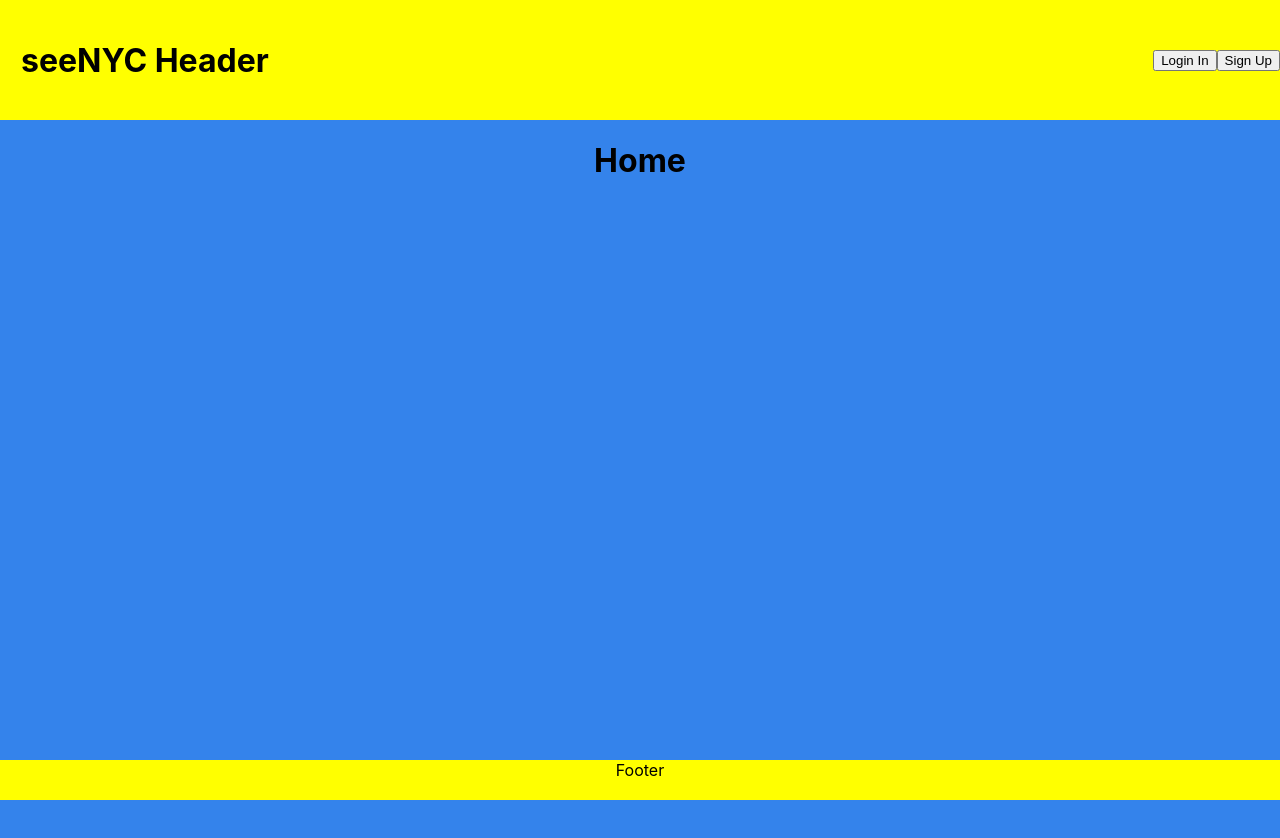
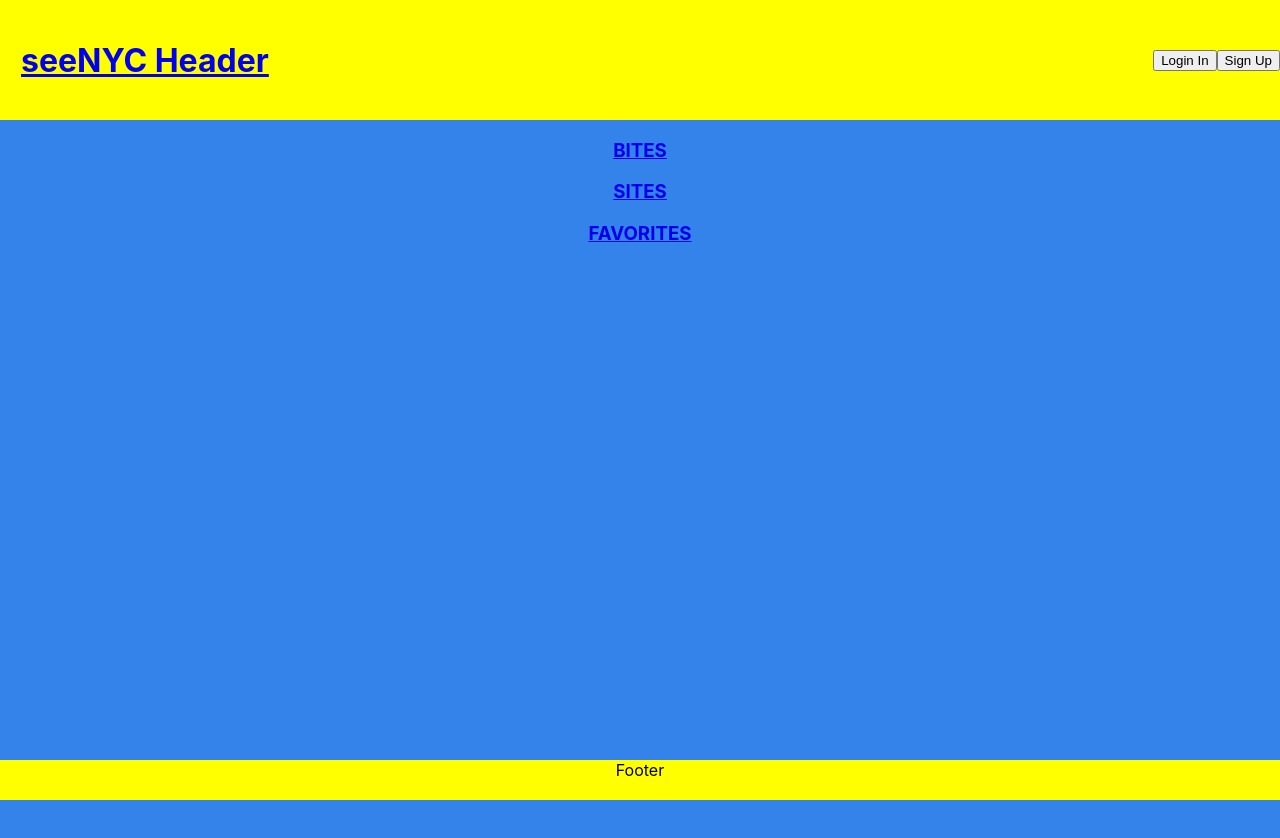
Before and after one commit to eloisebarrow/inside-nyc, a React (Create React App) app in the folder client/: page / in a window 1280 px wide. Shown: the top 838 px of the page. Built offline with nearby package versions, Linux system fonts and the light colour scheme; no server answers.

Commit message:
Links active/destinations grid styled

```diff
--- a/client/src/App.css
+++ b/client/src/App.css
@@ -36,6 +36,12 @@ body {
   flex-direction: column;
 }
 
+
+
+.single-destination {
+  background: rgba(0, 0, 0, 0.5);
+}
+
 .footer {
   position: static;
   bottom: 0;
@@ -58,7 +64,10 @@ body {
   .listContainer {
     display: grid;
     grid-gap: 10px;
-    grid-template-columns: repeat(auto-fit, minmax(380px, 1fr));
+    grid-template-columns: repeat(auto-fit, minmax(300px, 1fr));
+    text-align: center;
+    margin: 5%;
+
   }
 
 }
--- a/client/src/components/header.js
+++ b/client/src/components/header.js
@@ -1,9 +1,12 @@
 import React from "react";
+import { Link } from "react-router-dom"
 
 function Header() {
   return (
     <div className="header">
-      <h1>seeNYC Header</h1>
+      <Link to="/">
+        <h1>seeNYC Header</h1>
+      </Link>
       <div>
         <button>Login In</button>
         <button>Sign Up</button>
--- a/client/src/components/home.js
+++ b/client/src/components/home.js
@@ -1,9 +1,19 @@
 import React from "react";
+import { Link } from 'react-router-dom'
 
 function Home() {
   return (
     <div>
-      <h1>Home</h1>
+      <Link to="/bites">
+        <h3>BITES</h3>
+      </Link>
+      <Link to="/sites">
+        <h3>SITES</h3>
+      </Link>
+      <Link to='/favorites/user/:user_id'>
+        <h3>FAVORITES</h3>
+      </Link>
+
     </div>
   )
 }
```
